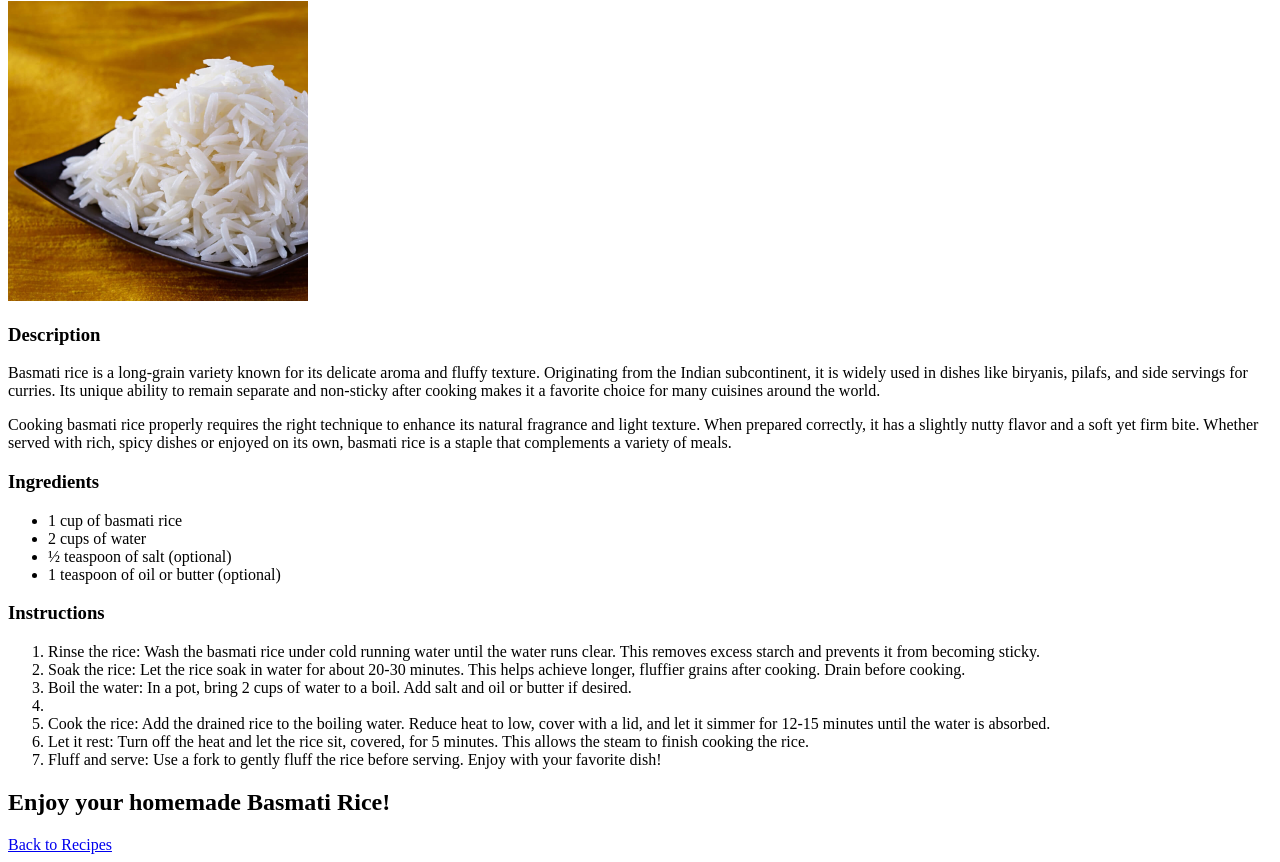
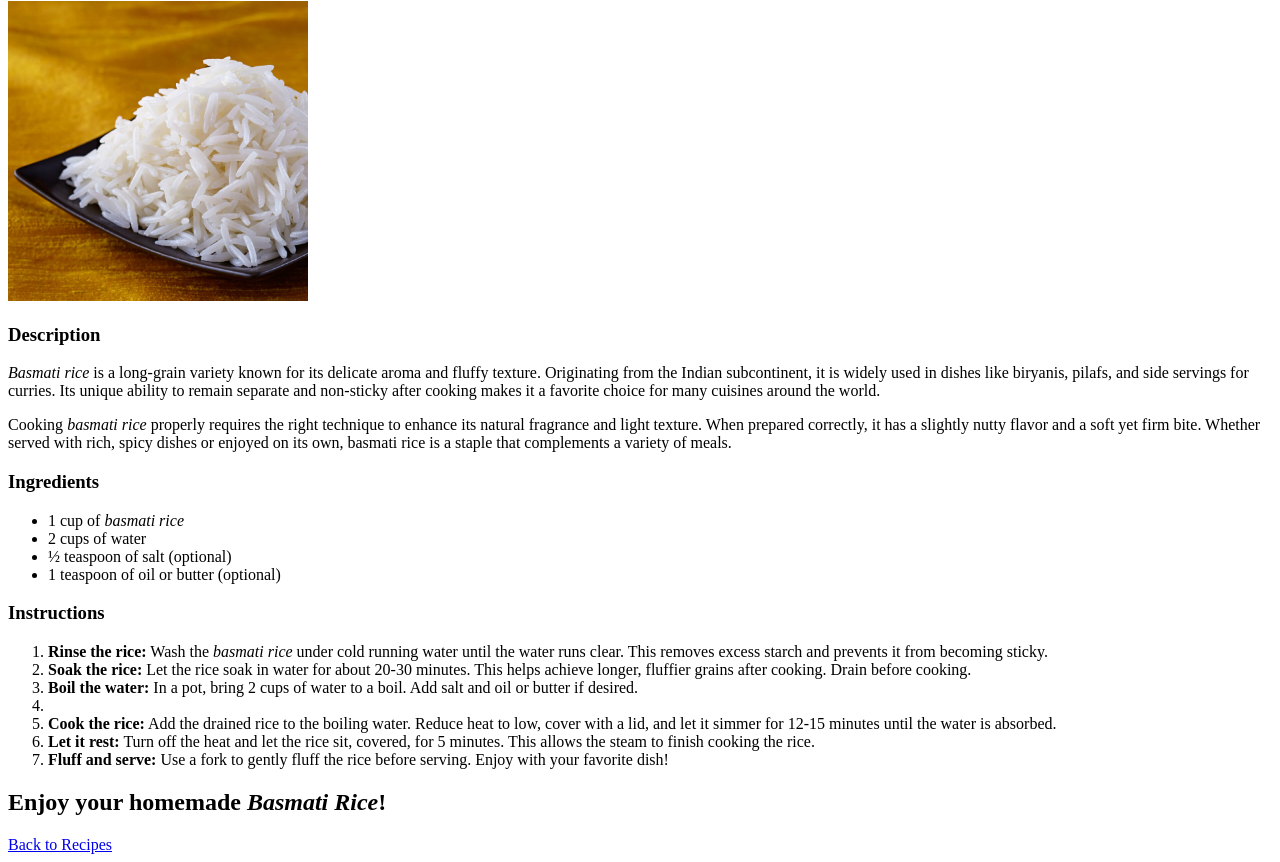
Before and after one commit to GofioDesign/odin-recipes, a plain HTML site: page recipes/basmati-rice.html in a window 1280 px wide. Shown: the part 79-941 px from the top of the page. Drawn offline with Linux system fonts and the light colour scheme.

Commit message:
Minor corrections in html

```diff
--- a/recipes/basmati-rice.html
+++ b/recipes/basmati-rice.html
@@ -10,12 +10,12 @@
 <h1>Basmati Rice</h1>
 <img src="images/basmati-rice.jpg" height="300" width="300" alt="Basmati Rice">
 <h3>Description</h3>
-<p>Basmati rice is a long-grain variety known for its delicate aroma and fluffy texture. Originating from the Indian subcontinent, it is widely used in dishes like biryanis, pilafs, and side servings for curries. Its unique ability to remain separate and non-sticky after cooking makes it a favorite choice for many cuisines around the world.</p>
-<p>Cooking basmati rice properly requires the right technique to enhance its natural fragrance and light texture. When prepared correctly, it has a slightly nutty flavor and a soft yet firm bite. Whether served with rich, spicy dishes or enjoyed on its own, basmati rice is a staple that complements a variety of meals.</p>
+<p><em>Basmati rice</em> is a long-grain variety known for its delicate aroma and fluffy texture. Originating from the Indian subcontinent, it is widely used in dishes like biryanis, pilafs, and side servings for curries. Its unique ability to remain separate and non-sticky after cooking makes it a favorite choice for many cuisines around the world.</p>
+<p>Cooking <em>basmati rice</em> properly requires the right technique to enhance its natural fragrance and light texture. When prepared correctly, it has a slightly nutty flavor and a soft yet firm bite. Whether served with rich, spicy dishes or enjoyed on its own, basmati rice is a staple that complements a variety of meals.</p>
 
 <h3>Ingredients</h3>
 <ul>
-<li>1 cup of basmati rice</li>
+<li>1 cup of <em>basmati rice</em></li>
 <li>2 cups of water</li>
 <li>½ teaspoon of salt (optional)</li>
 <li>1 teaspoon of oil or butter (optional)</li>
@@ -23,14 +23,14 @@
 
 <h3>Instructions</h3>
 <ol>
-<li>Rinse the rice: Wash the basmati rice under cold running water until the water runs clear. This removes excess starch and prevents it from becoming sticky.</li>
-<li>Soak the rice: Let the rice soak in water for about 20-30 minutes. This helps achieve longer, fluffier grains after cooking. Drain before cooking.</li>
-<li>Boil the water: In a pot, bring 2 cups of water to a boil. Add salt and oil or butter if desired.<li>
-<li>Cook the rice: Add the drained rice to the boiling water. Reduce heat to low, cover with a lid, and let it simmer for 12-15 minutes until the water is absorbed.</li>
-<li>Let it rest: Turn off the heat and let the rice sit, covered, for 5 minutes. This allows the steam to finish cooking the rice.</li>
-<li>Fluff and serve: Use a fork to gently fluff the rice before serving. Enjoy with your favorite dish!</li>
+<li><strong>Rinse the rice:</strong> Wash the <em>basmati rice</em> under cold running water until the water runs clear. This removes excess starch and prevents it from becoming sticky.</li>
+<li><strong>Soak the rice:</strong> Let the rice soak in water for about 20-30 minutes. This helps achieve longer, fluffier grains after cooking. Drain before cooking.</li>
+<li><strong>Boil the water:</strong> In a pot, bring 2 cups of water to a boil. Add salt and oil or butter if desired.<li>
+<li><strong>Cook the rice:</strong> Add the drained rice to the boiling water. Reduce heat to low, cover with a lid, and let it simmer for 12-15 minutes until the water is absorbed.</li>
+<li><strong>Let it rest:</strong> Turn off the heat and let the rice sit, covered, for 5 minutes. This allows the steam to finish cooking the rice.</li>
+<li><strong>Fluff and serve:</strong> Use a fork to gently fluff the rice before serving. Enjoy with your favorite dish!</li>
 </ol>
-<h2>Enjoy your homemade Basmati Rice!</h2>
+<h2>Enjoy your homemade <em>Basmati Rice</em>!</h2>
 <a href="../index.html">Back to Recipes</a>
 </body>
 </html>
```
Also changed, not shown: recipes/milk-oats-honey.html (+2 -2 lines), recipes/san-jacobos.html (+7 -7 lines).
